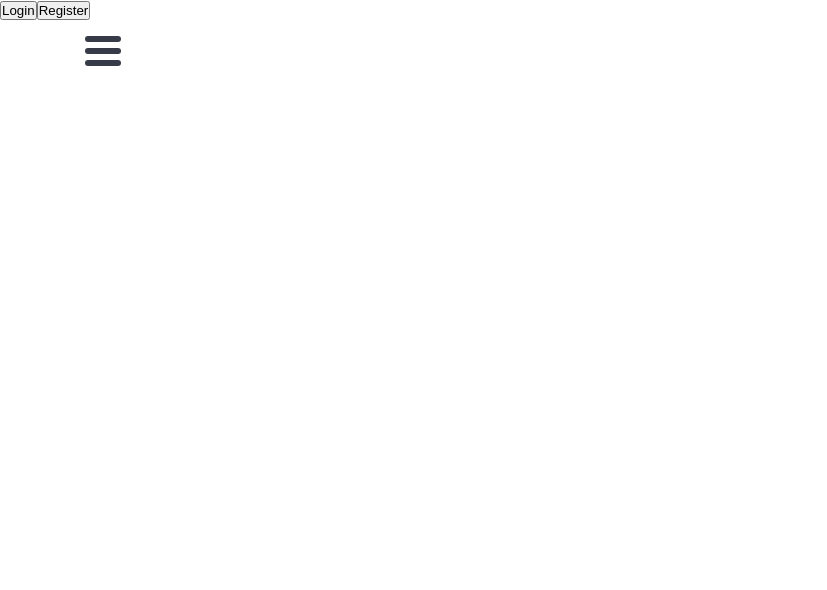
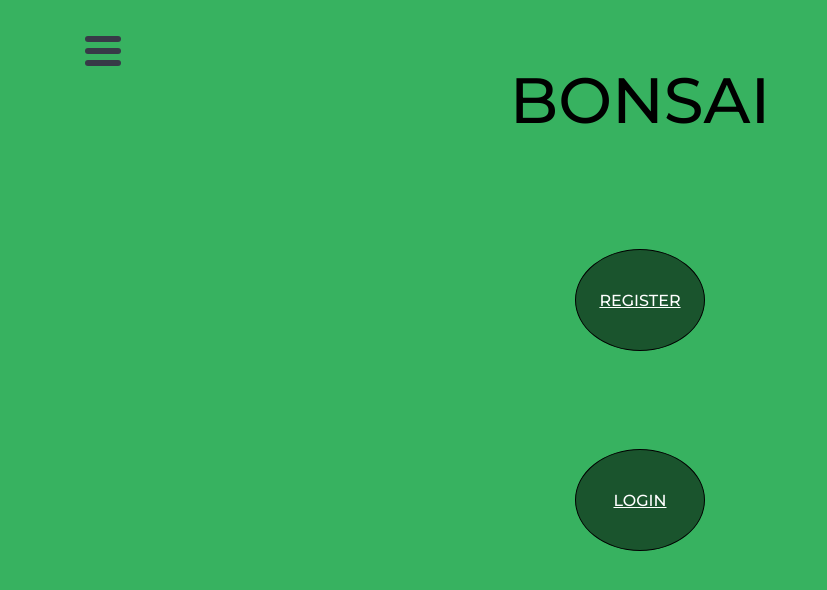
Before and after one commit to johnkismet/Bonsai, a React (Create React App) app in the folder frontend/: page / in a window 1280 px wide. Shown: the top 590 px of the page, without its empty margins (0-827 px from the left). Built offline with nearby package versions, Linux system fonts and the light colour scheme; a web font is replaced by a local one.

Commit message:
slightly customized login/register page

```diff
--- /dev/null
+++ b/frontend/src/components/Login/Login.css
@@ -0,0 +1,46 @@
+* {
+	background: rgb(55, 178, 96);
+}
+.loginContainer {
+	margin: auto;
+	width: 50%;
+	height: 50vh;
+	display: flex;
+	flex-flow: column;
+	justify-content: space-around;
+	align-items: center;
+}
+.spacer {
+	width: 50%;
+	height: 25vh;
+	margin: auto;
+	text-align: center;
+	display: flex;
+	justify-content: center;
+	align-items: center;
+	font-size: 4rem;
+}
+.register {
+	background: rgba(0, 0, 0, 0.524);
+	color: white;
+	width: 20%;
+	height: 25%;
+	border: 1px solid black;
+	border-radius: 100%;
+	text-align: center;
+	display: flex;
+	justify-content: center;
+	align-items: center;
+}
+.login {
+	background: rgba(0, 0, 0, 0.524);
+	color: white;
+	width: 20%;
+	height: 25%;
+	border: 1px solid black;
+	border-radius: 100%;
+	text-align: center;
+	display: flex;
+	justify-content: center;
+	align-items: center;
+}
--- a/frontend/src/components/Login/Login.js
+++ b/frontend/src/components/Login/Login.js
@@ -1,11 +1,21 @@
 import React from "react";
+import { Link, BrowserRouter } from "react-router-dom";
+import "./Login.css";
 
 function Login(props) {
-  return (
-    <>
-      <button>Login</button>
-      <button>Register</button>
-    </>
-  );
+	return (
+		<>
+			<div className="spacer">BONSAI</div>
+			<div className="loginContainer">
+				<Link to="/register" className="register">
+					REGISTER
+				</Link>
+				<Link to="/login" className="login">
+					LOGIN
+				</Link>
+			</div>
+			<div className="spacer"></div>
+		</>
+	);
 }
 export default Login;
```
Also changed, not shown: 1 other file (tests, documents, lock files or other folders).
